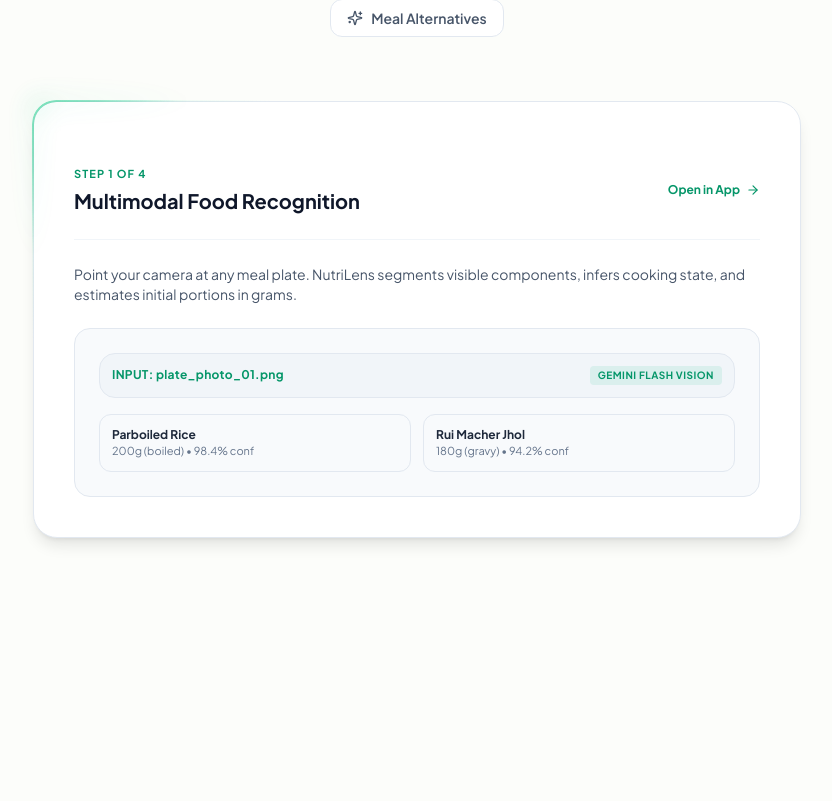
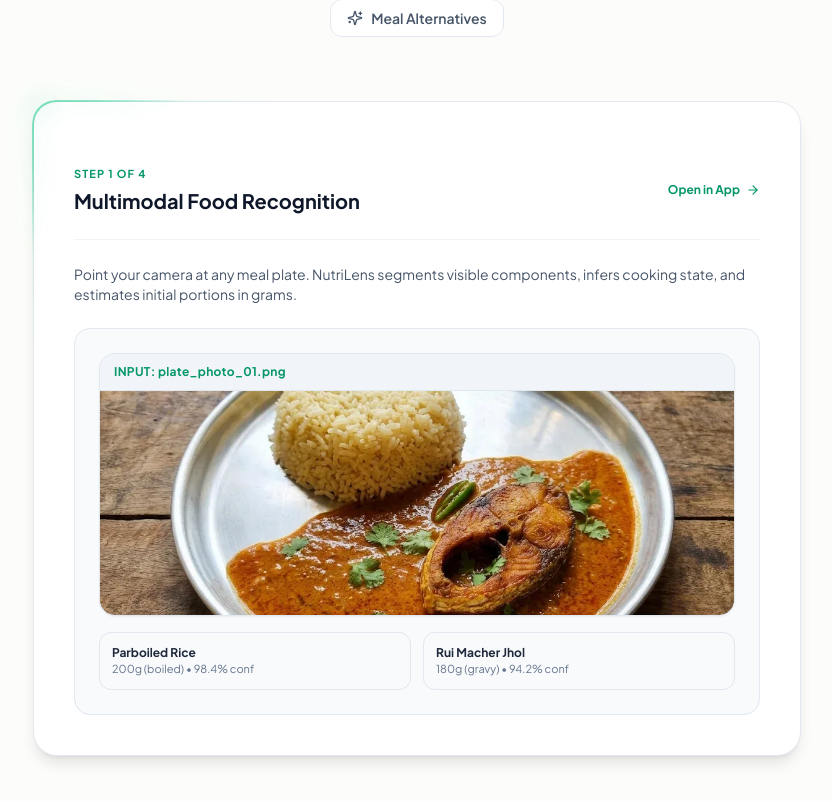
Before and after one commit to albert-611/NutriLens, a React (Vite) app: page / in a window 1280 px wide. Shown: the part 6643-7444 px from the top of the page, without its empty margins (223-1055 px from the left). Built offline with nearby package versions, Linux system fonts and the light colour scheme; no server answers.

Commit message:
feat(landing): display dish photo on plate scanner preview and remove flash vision badge

```diff
--- a/src/components/landing/ProductPreviewSection.tsx
+++ b/src/components/landing/ProductPreviewSection.tsx
@@ -38,13 +38,19 @@ export const ProductPreviewSection: React.FC = () => {
       badge: 'Step 1 of 4',
       previewContent: (
         <div className="space-y-4">
-          <div className="flex items-center justify-between p-3 rounded-2xl bg-slate-100 dark:bg-forest-card border border-slate-200 dark:border-forest-border">
-            <span className="text-xs font-bold text-emerald-600 dark:text-emerald-400 font-sans tracking-wide">
-              INPUT: plate_photo_01.png
-            </span>
-            <span className="text-[10px] font-bold px-2 py-0.5 rounded bg-emerald-500/10 text-emerald-600 dark:text-emerald-400 font-sans tracking-wider">
-              GEMINI FLASH VISION
-            </span>
+          <div className="rounded-2xl border border-slate-200 dark:border-forest-border overflow-hidden bg-slate-100 dark:bg-forest-card shadow-sm">
+            <div className="flex items-center justify-between px-3.5 py-2.5 bg-slate-100 dark:bg-forest-card border-b border-slate-200 dark:border-forest-border">
+              <span className="text-xs font-bold text-emerald-600 dark:text-emerald-400 font-sans tracking-wide">
+                INPUT: plate_photo_01.png
+              </span>
+            </div>
+            <div className="relative w-full h-48 sm:h-56 overflow-hidden bg-slate-900/5 dark:bg-[#06140e]">
+              <img
+                src="/images/dish-rui-bhaat.webp"
+                alt="Input meal plate with Parboiled Rice and Rui Macher Jhol"
+                className="w-full h-full object-cover object-center"
+              />
+            </div>
           </div>
           <div className="grid grid-cols-2 gap-3 text-xs">
             <div className="p-3 rounded-xl bg-slate-50 dark:bg-forest-card/40 border border-slate-200 dark:border-forest-border">
```
Also changed, not shown: public/images/dish-rui-bhaat.webp (added).
